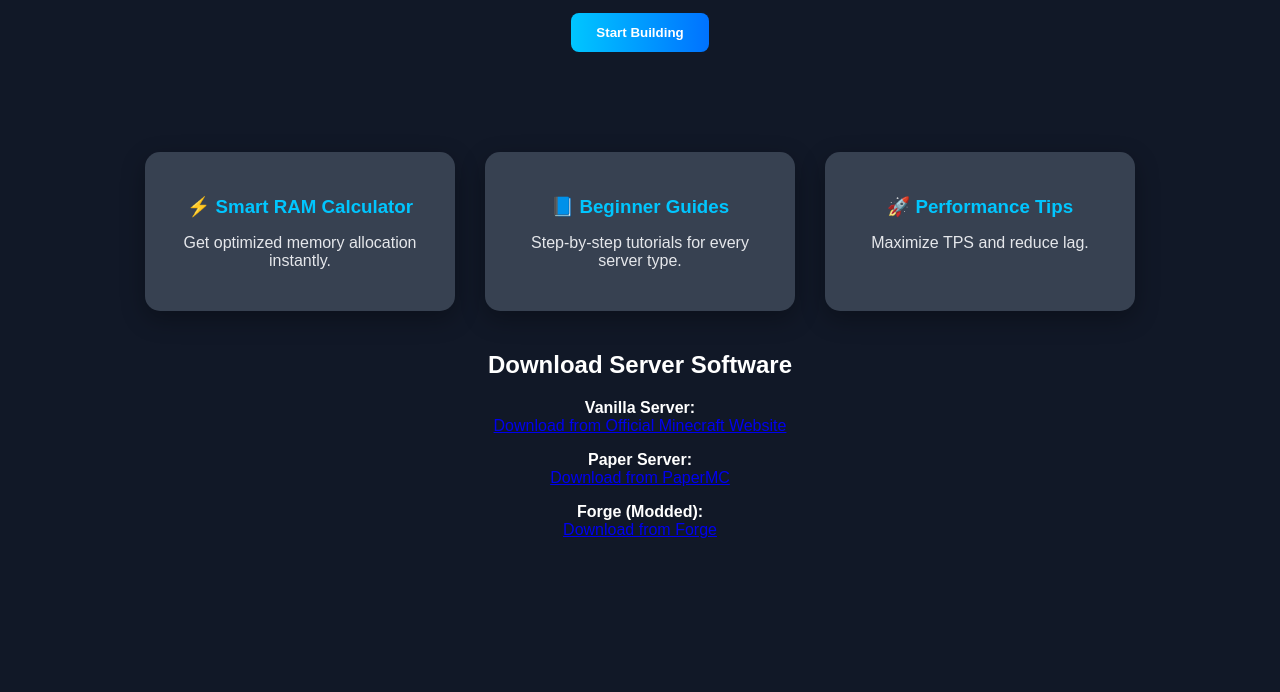
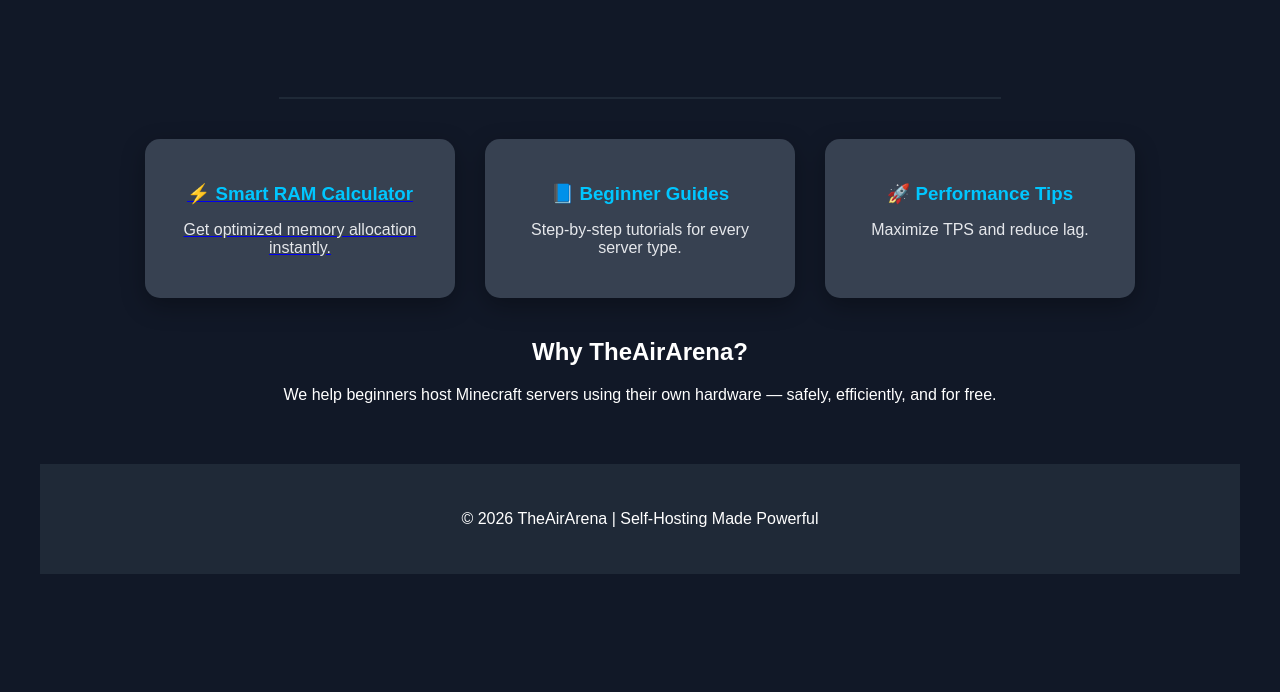
Before and after one commit to lastarpro56/project-theairarena, a plain HTML site: page index.html in a window 1280 px wide. Shown: the part 428-1120 px from the top of the page. After the commit the page ends 1002 px from the top, so only its background shows below. Drawn offline with Linux system fonts and the light colour scheme.

Commit message:
Update index.html

```diff
--- a/index.html
+++ b/index.html
@@ -3,7 +3,6 @@
 <head>
     <title>TheAirArena</title>
     <link rel="stylesheet" href="css/style.css">
-    <script src="js/script.js"></script>
 </head>
 <body>
 
@@ -18,18 +17,21 @@
     <a href="vanilla.html">Guides</a>
 </nav>
 
-<section class="hero">
-    <hr class="divider">
+<section class="hero fade-in">
     <h2>Launch Your Own Minecraft Server</h2>
     <p>No paid hosting. No confusion. Just power.</p>
     <a href="#tool"><button>Start Building</button></a>
 </section>
 
-<section class="features">
+<hr class="divider">
+
+<section class="features fade-in">
+    <a href="#tool" class="card-link">
     <div class="card">
         <h3>⚡ Smart RAM Calculator</h3>
         <p>Get optimized memory allocation instantly.</p>
     </div>
+</a>
 
     <div class="card">
         <h3>📘 Beginner Guides</h3>
@@ -42,34 +44,20 @@
     </div>
 </section>
 
-<section class="tool">
-    <h2>Download Server Software</h2>
+<section class="trust fade-in">
+    <h2>Why TheAirArena?</h2>
+    <p>We help beginners host Minecraft servers using their own hardware — safely, efficiently, and for free.</p>
+</section>
 
-    <p><strong>Vanilla Server:</strong><br>
-    <a href="https://www.minecraft.net/en-us/download/server" target="_blank">
-    Download from Official Minecraft Website
-    </a></p>
-
-    <p><strong>Paper Server:</strong><br>
-    <a href="https://papermc.io/downloads" target="_blank">
-    Download from PaperMC
-    </a></p>
-
-    <p><strong>Forge (Modded):</strong><br>
-    <a href="https://files.minecraftforge.net/" target="_blank">
-    Download from Forge
-    </a></p>
-
-<section class="hero fade-in">
-<section class="features fade-in">
 <section class="tool fade-in" id="tool">
-
+    <!-- Your RAM calculator tool should go here -->
 </section>
 
 <footer>
     <p>© 2026 TheAirArena | Self-Hosting Made Powerful</p>
 </footer>
 
-<script src="script.js"></script>
+<script src="js/script.js"></script>
+
 </body>
 </html>
```
